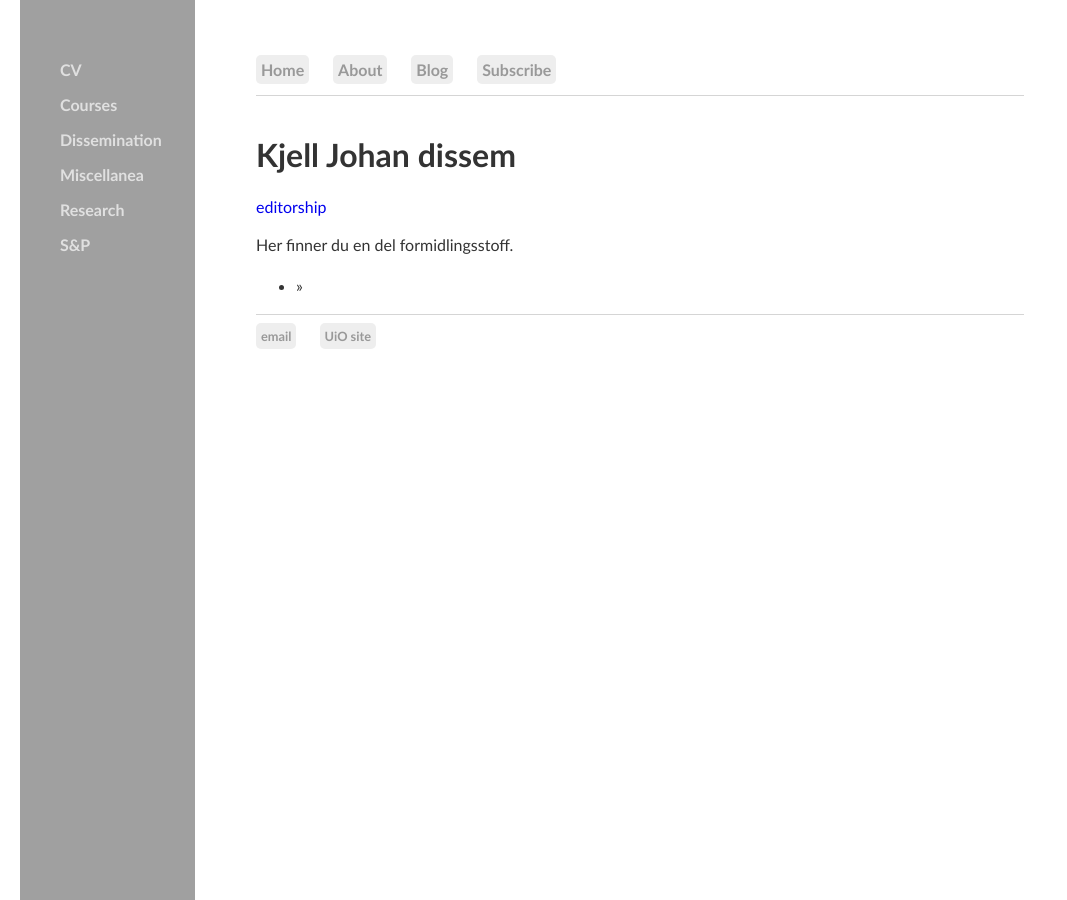
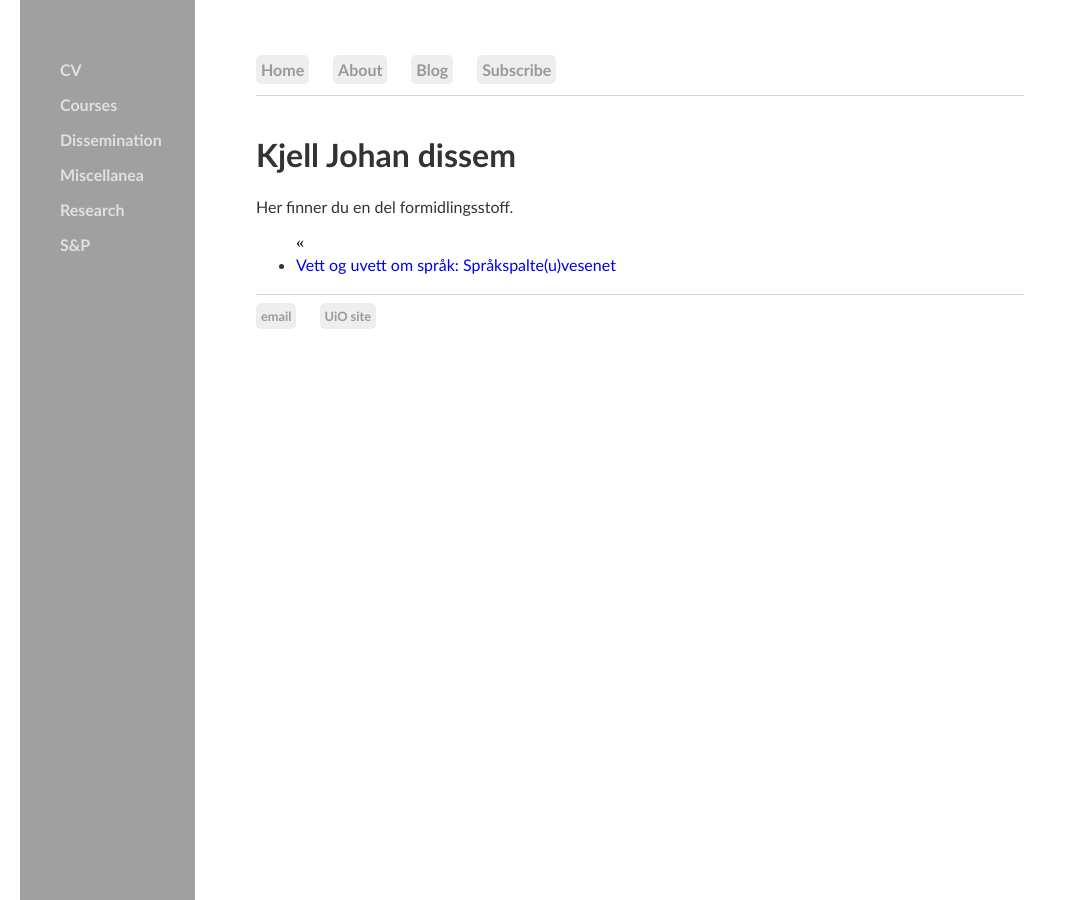
Before and after one commit to kjelljs/kjelljs.github.io, a Jekyll site: the page built from dissemination/index.html, in a window 1280 px wide. Shown: the whole page, without its empty margins (0-1067 px from the left). Built offline with Jekyll 4.4.1, drawn with Linux system fonts in a browser that asks for light colours.

Commit message:
Update index.html

```diff
--- a/dissemination/index.html
+++ b/dissemination/index.html
@@ -4,10 +4,10 @@ title: Kjell Johan dissem
 ---
 <h1>{{ page.title }}</h1>
 
-	<p><a href="http://kjelljs.github.io/pdf/Finteltweet.pdf">editorship</a></p>
+
 	<p>Her finner du en del formidlingsstoff.</p>
 
-<ul class="dissems">
+<ul>
+	        		&laquo; &nbsp; <li id="blogposts"><a href="/terapi.md">Vett og uvett om språk: Språkspalte(u)vesenet</a></li>
 
-	<li id="blogposts">» <a href="{{ dissem.url }}" title="{{ dissem.title }}">{{ dissem.title }}</a> </li>
-	</ul>
+	    		</ul>
```
